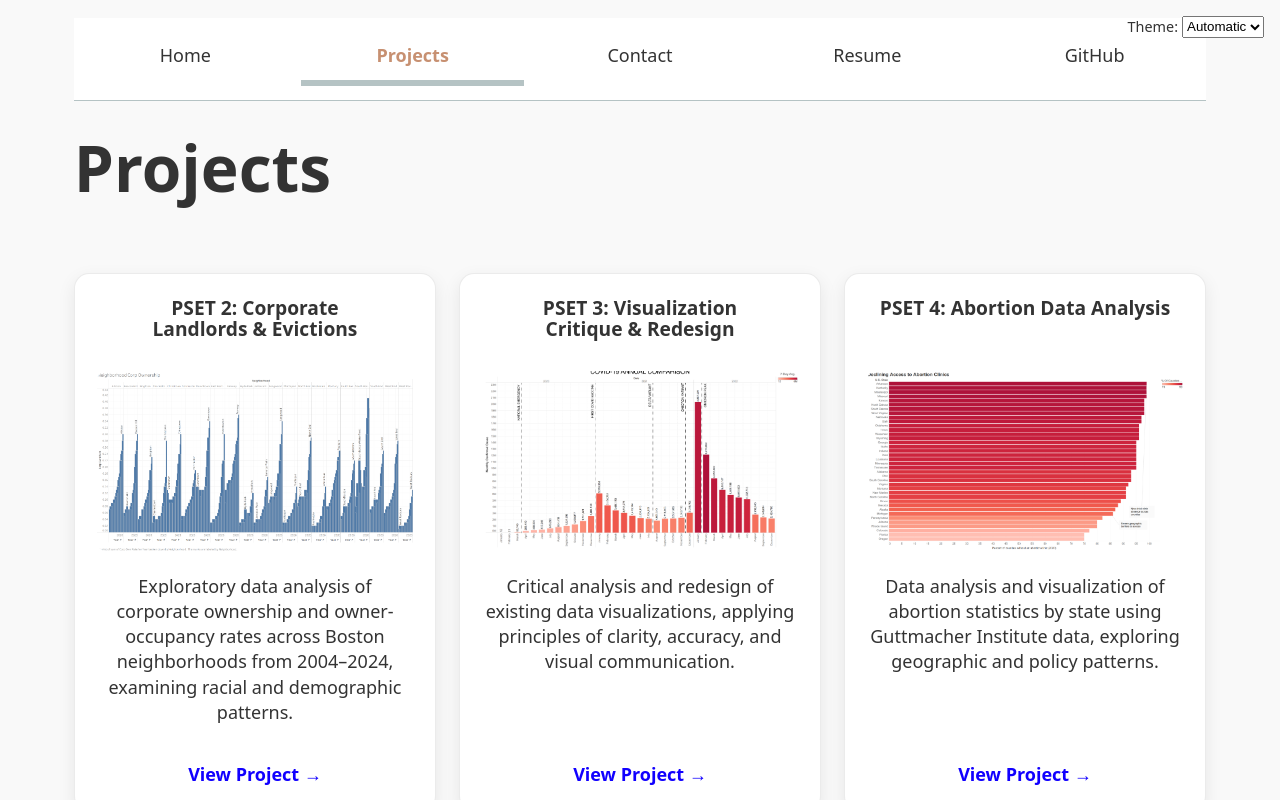
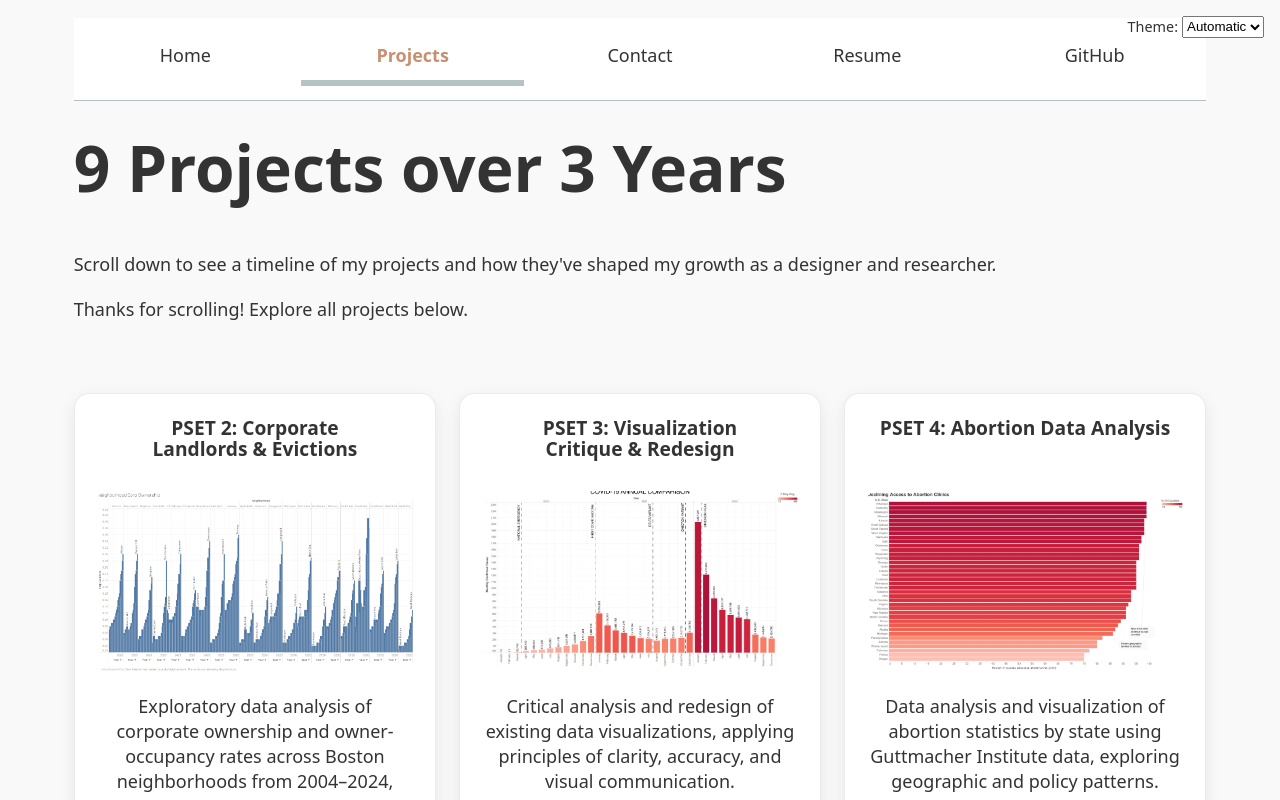
Before and after one commit to rodrigoagallardo008/portfolio-svelte, a SvelteKit app: page /projects in a window 1280 px wide. Shown: the top 800 px of the page. Built offline with nearby package versions, Linux system fonts and the light colour scheme.

Commit message:
Update +page.svelte

```diff
--- a/src/routes/projects/+page.svelte
+++ b/src/routes/projects/+page.svelte
@@ -4,13 +4,21 @@
 	import Project from '$lib/Project.svelte';
 	import reading from '$lib/reading.json';
 	import ReadingItem from '$lib/ReadingItem.svelte';
+	import ProjectNarrative from '$lib/ProjectNarrative.svelte';
+
+	let years = projects.map(proj => proj.year);
+	let range = Math.max(...years) - Math.min(...years);
 </script>
 
 <svelte:head>
 	<title>Projects – Rodrigo Gallardo</title>
 </svelte:head>
 
-<h1>Projects</h1>
+<h1>{projects.length} Projects over {range} Years</h1>
+
+<p>Scroll down to see a timeline of my projects and how they've shaped my growth as a designer and researcher.</p>
+<ProjectNarrative />
+<p class="outro">Thanks for scrolling! Explore all projects below.</p>
 
 <div class="projects">
 
@@ -39,3 +47,7 @@
 	</article>
 
 </div>
+
+<style>
+  .outro { margin-bottom: 3rem; }
+</style>
```
